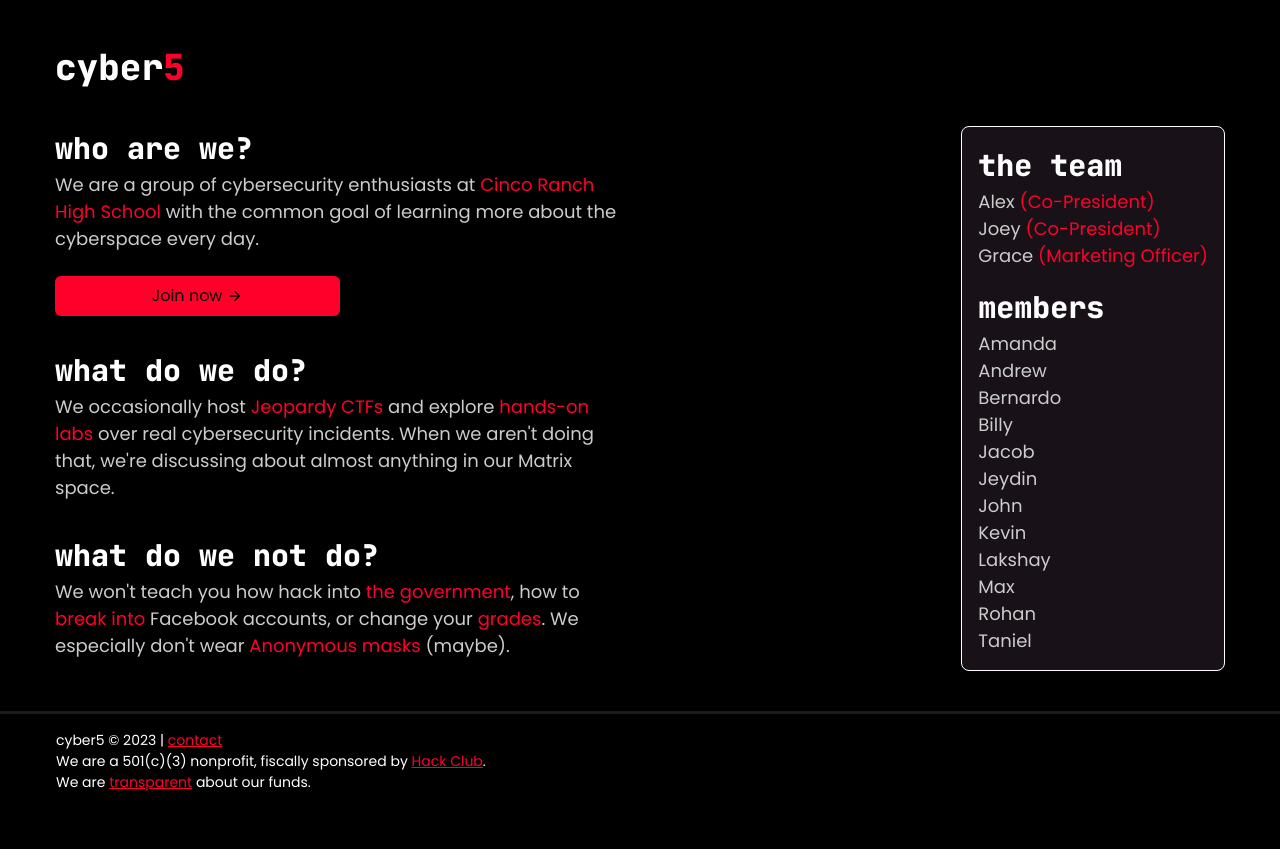
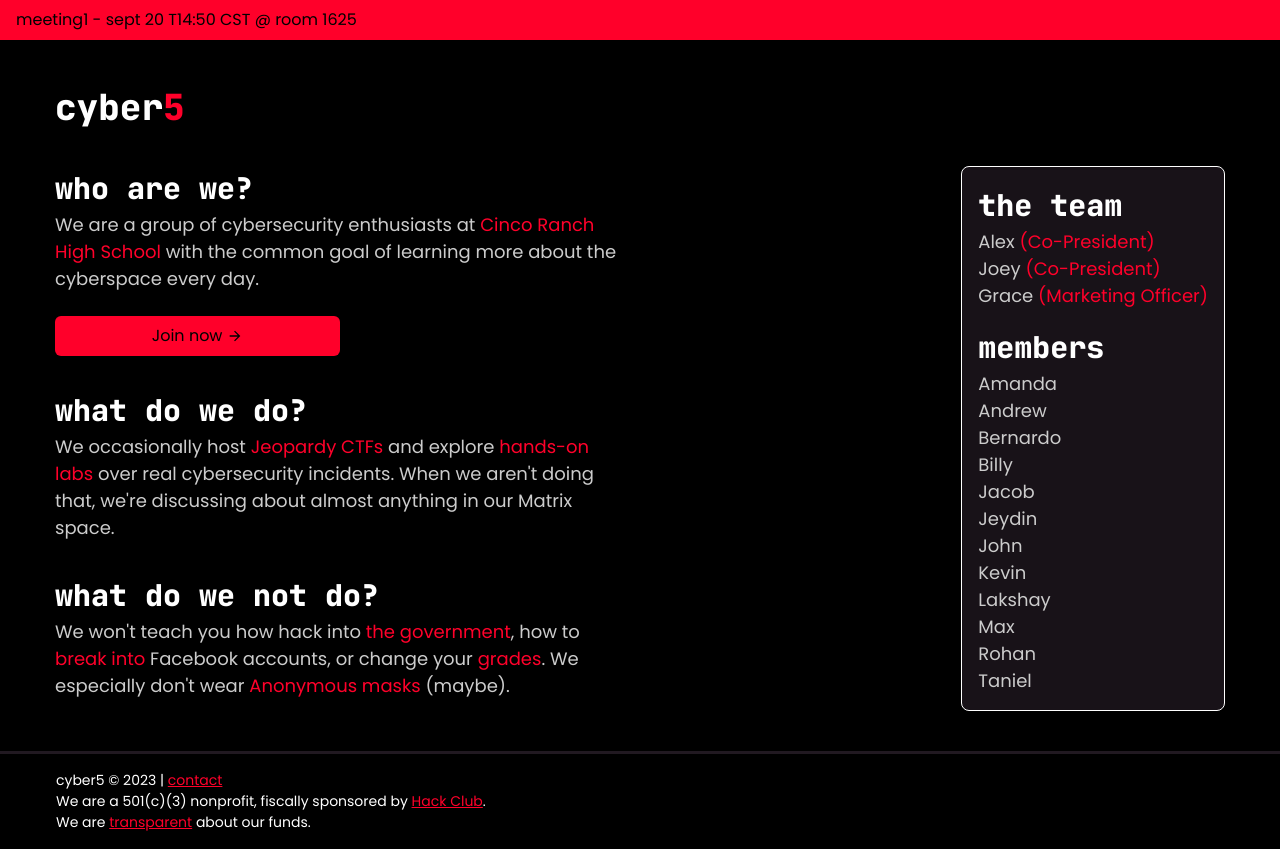
Before and after one commit to cyber5-crhs/website, a Next.js app: page / in a window 1280 px wide. Before the commit the page ends 809 px from the top, so only its background shows below. Built offline with nearby package versions, Linux system fonts and the light colour scheme; some icons are missing.

Commit message:
Meeting 1

```diff
--- a/pages/index.tsx
+++ b/pages/index.tsx
@@ -35,9 +35,9 @@ function Header() {
 
 export default function Home() {
   // Change this to set banner
-  const announcement = false; // enable the banner
-  const number = 0; // meeting number
-  const date = 'sept 06'; // meeting date
+  const announcement = true; // enable the banner
+  const number = 1; // meeting number
+  const date = 'sept 20'; // meeting date
   const time = '14:50'; // meeting time
 
   return (
```
